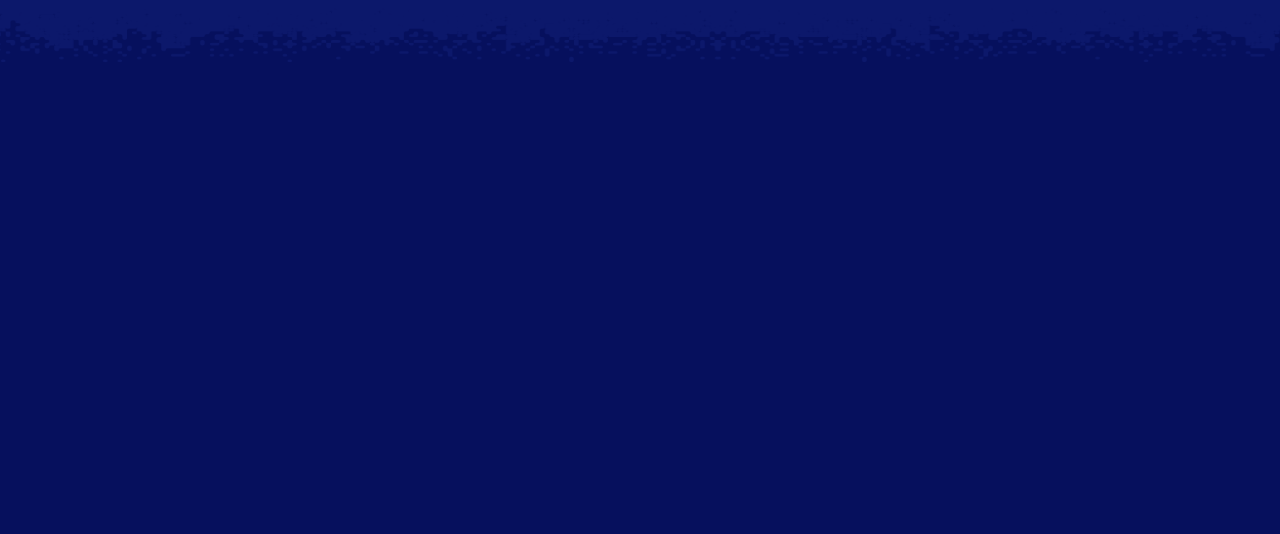
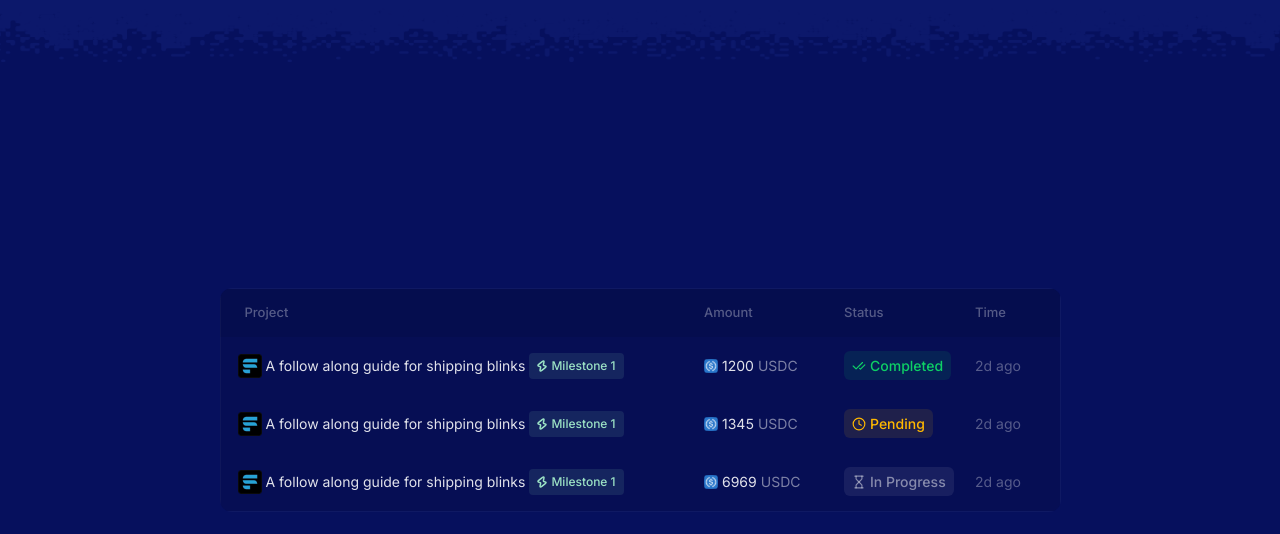
Before and after one commit to Akash-Behara/app_wpl, a React (Vite) app: page /rewards in a window 1280 px wide. Before the commit this address had no page. Shown: the top 534 px of the page. Built offline with nearby package versions, Linux system fonts and the light colour scheme.

Commit message:
rewards table

```diff
--- a/src/App.jsx
+++ b/src/App.jsx
@@ -1,6 +1,7 @@
 import { Route, Routes } from "react-router-dom"
 import HomePage from "./pages/HomePage"
 import ProjectDetailsPage from "./pages/ProjectDetailsPage"
+import RewardsPage from "./pages/RewardsPage"
 
 function App() {
 
@@ -9,6 +10,7 @@ function App() {
       <Routes>
         <Route path="/" element={<HomePage />} />
         <Route path="/projectdetails" element={<ProjectDetailsPage />} />
+        <Route path="/rewards" element={<RewardsPage />} />
       </Routes>
     </div>
   )
--- a/src/pages/ProjectDetailsPage.jsx
+++ b/src/pages/ProjectDetailsPage.jsx
@@ -30,7 +30,7 @@ const ProjectDetailsPage = () => {
           <div className='flex flex-col'>
             <div className='flex items-center gap-2'>
               <p className='text-[24px] text-primaryYellow font-gridular leading-7'>A follow along guide for shipping blinks</p>
-              <div className='text-primaryRed flex items-center gap-1'>
+              <div className='text-[12px] font-medium text-[#FCBF04] flex items-center gap-1 bg-[#FCBF041A] rounded-[4px] px-2 py-1 font-inter'>
                 <svg width="10" height="12" viewBox="0 0 10 12" fill="none" xmlns="http://www.w3.org/2000/svg">
                   <path d="M2.02695 4.18955L4.90495 1.93343C5.72392 1.29142 6.13341 0.970419 6.41375 1.00214C6.65641 1.0296 6.86993 1.18499 6.98224 1.41584C7.11199 1.68255 6.98041 2.20579 6.71727 3.25229L6.49679 4.12911C6.39144 4.54807 6.33877 4.75756 6.37504 4.93943C6.40696 5.0994 6.48557 5.24451 6.59963 5.35394C6.7293 5.47836 6.92589 5.53449 7.31905 5.64675L7.57415 5.71958C8.33023 5.93547 8.70827 6.04341 8.85941 6.26315C8.99082 6.45422 9.03295 6.69886 8.97375 6.9272C8.90567 7.1898 8.58821 7.43374 7.95332 7.92159L5.12744 10.093C4.31353 10.7184 3.90657 11.0311 3.62762 10.9976C3.38611 10.9685 3.17422 10.8127 3.06299 10.5825C2.9345 10.3165 3.06436 9.80005 3.32407 8.7672L3.52118 7.9833C3.62653 7.56434 3.67921 7.35486 3.64293 7.17299C3.61102 7.01301 3.5324 6.86791 3.41834 6.75847C3.28867 6.63406 3.09209 6.57793 2.69892 6.46567L2.41507 6.38462C1.66693 6.171 1.29285 6.06419 1.14182 5.84591C1.01047 5.65608 0.967457 5.41281 1.02497 5.18506C1.09111 4.92318 1.40306 4.67863 2.02695 4.18955Z" stroke="currentColor" stroke-width="1.5" stroke-linecap="round" stroke-linejoin="round"/>
                 </svg>
--- a/src/pages/RewardsPage.jsx
+++ b/src/pages/RewardsPage.jsx
@@ -0,0 +1,92 @@
+import { CheckCheck, Clock, Hourglass } from 'lucide-react'
+import wplPng from '../assets/images/wpl_prdetails.png'
+import USDCsvg from '../assets/svg/usdc.svg'
+
+const RewardsPage = () => {
+  return (
+    <div className='flex justify-center items-center min-h-screen'>
+        <div className='size-full flex justify-center items-center'>
+
+            {/* STATS */}
+
+            <div className='rounded-[12px] overflow-hidden'>
+                <table className='border border-white4'>
+                    <thead className='bg-[#050d4e]'>
+                        <tr className='h-[48px] text-[13px] text-white32 font-medium font-inter'>
+                            <td className='w-[483px] px-6'>Project</td>
+                            {dummyData.length && <td className='w-[140px]'>Amount</td>}
+                            <td className='w-[131px]'>Status</td>
+                            <td className='w-[86px]'>Time</td>
+                        </tr>
+                    </thead>
+                        {!dummyData.length == 0 && <tbody className='bg-[#060e54]'>
+                                {dummyData.map((data, idx) => (
+                                        <tr key={idx} className=''>
+                                            <td className='py-3'>
+                                                <div className='flex items-center gap-1 px-4 py-1'>
+                                                    <img src={data.icon} alt='wpl' className='size-[24px]' />
+                                                    <p className='text-[14px] font-inter text-white88 leading-[20px]'>{data?.description}</p>
+                                                    <div className='text-[12px] font-medium text-[#9FE7C7FA] flex items-center gap-1 bg-[#9FE7C71A] rounded-[4px] px-2 py-1 font-inter'>
+                                                        <svg width="10" height="12" viewBox="0 0 10 12" fill="none" xmlns="http://www.w3.org/2000/svg">
+                                                            <path d="M2.02695 4.18955L4.90495 1.93343C5.72392 1.29142 6.13341 0.970419 6.41375 1.00214C6.65641 1.0296 6.86993 1.18499 6.98224 1.41584C7.11199 1.68255 6.98041 2.20579 6.71727 3.25229L6.49679 4.12911C6.39144 4.54807 6.33877 4.75756 6.37504 4.93943C6.40696 5.0994 6.48557 5.24451 6.59963 5.35394C6.7293 5.47836 6.92589 5.53449 7.31905 5.64675L7.57415 5.71958C8.33023 5.93547 8.70827 6.04341 8.85941 6.26315C8.99082 6.45422 9.03295 6.69886 8.97375 6.9272C8.90567 7.1898 8.58821 7.43374 7.95332 7.92159L5.12744 10.093C4.31353 10.7184 3.90657 11.0311 3.62762 10.9976C3.38611 10.9685 3.17422 10.8127 3.06299 10.5825C2.9345 10.3165 3.06436 9.80005 3.32407 8.7672L3.52118 7.9833C3.62653 7.56434 3.67921 7.35486 3.64293 7.17299C3.61102 7.01301 3.5324 6.86791 3.41834 6.75847C3.28867 6.63406 3.09209 6.57793 2.69892 6.46567L2.41507 6.38462C1.66693 6.171 1.29285 6.06419 1.14182 5.84591C1.01047 5.65608 0.967457 5.41281 1.02497 5.18506C1.09111 4.92318 1.40306 4.67863 2.02695 4.18955Z" stroke="currentColor" stroke-width="1.5" stroke-linecap="round" stroke-linejoin="round"/>
+                                                        </svg>
+                                                        <p className='hidden md:block'>{data?.milestone_num}</p>
+                                                    </div>
+                                                </div>
+                                            </td>
+                                            <td>
+                                                <div className='flex items-center gap-1 text-[14px] text-white88 font-inter'>
+                                                    <img src={USDCsvg} alt='usdc' className='size-[14px]'/>
+                                                    {data?.amount}
+                                                    <span className='text-white48 hidden md:block'>{data.currency}</span>
+                                                </div>
+                                            </td>
+                                            <td className=''>{milestoneStatusType(data?.status)}</td>
+                                            <td className='text-[14px] text-white32 font-inter'>{data?.time}</td>
+                                        </tr>
+                                ))}
+                            </tbody>
+                        }
+                </table>
+                {dummyData.length == 0 &&
+                    <div className='py-8 w-full flex flex-col justify-center items-center bg-[#060e54]'>
+                        <h2 className='text-[20px] text-primaryYellow/80 font-gridular'>Nothing to see here....</h2>
+                        <p className='text-white32 text-[13px] font-medium font-inter mt-1'>Start contributing to more projects and earn rewards.</p>
+                    </div>
+                }
+            </div>
+        </div>
+    </div>
+  )
+}
+
+export default RewardsPage
+
+const milestoneStatusType = (type) => {
+    switch (type) {
+        case "Completed":
+            return <div className='text-[14px] text-[#0ED065] font-medium font-inter flex items-center justify-center max-w-fit gap-1 bg-[#0ED065]/10 px-2 py-1 rounded-[6px]'>
+                <CheckCheck size={14} />
+                <p className='hidden md:block'>Completed</p>
+            </div>
+        case "Pending":
+            return <div className='text-[14px] text-[#FFB800] font-medium font-inter flex items-center justify-center max-w-fit gap-1 bg-[#FFB800]/10 px-2 py-1 rounded-[6px]'>
+                <Clock size={14} />
+                <p className='hidden md:block'>Pending</p>
+            </div>
+        case "Inprogress":
+            return <div className='text-[14px] text-white48 font-medium font-inter flex items-center justify-center max-w-fit gap-1 bg-white7 px-2 py-1 rounded-[6px]'>
+                <Hourglass size={14} />
+                <p className='hidden md:block'>In Progress</p>
+            </div>
+        default:
+            break;
+    }
+}
+
+
+const dummyData = [
+    {icon: wplPng, description: "A follow along guide for shipping blinks", milestone_num: "Milestone 1", amount: "1200", status: "Completed", time: "2d ago", currency: "USDC"},
+    {icon: wplPng, description: "A follow along guide for shipping blinks", milestone_num: "Milestone 1", amount: "1345", status: "Pending", time: "2d ago", currency: "USDC"},
+    {icon: wplPng, description: "A follow along guide for shipping blinks", milestone_num: "Milestone 1", amount: "6969", status: "Inprogress", time: "2d ago", currency: "USDC"},
+]
--- a/tailwind.config.js
+++ b/tailwind.config.js
@@ -37,7 +37,8 @@ export default {
         white7: "#FFFFFF12",
         white64: "#FFFFFFA3",
         white4: "#FFFFFF0A",
-        white12: "#FFFFFF1F"
+        white12: "#FFFFFF1F",
+        black7: "#00000012"
       },
       keyframes: {
         "accordion-down": {
```
